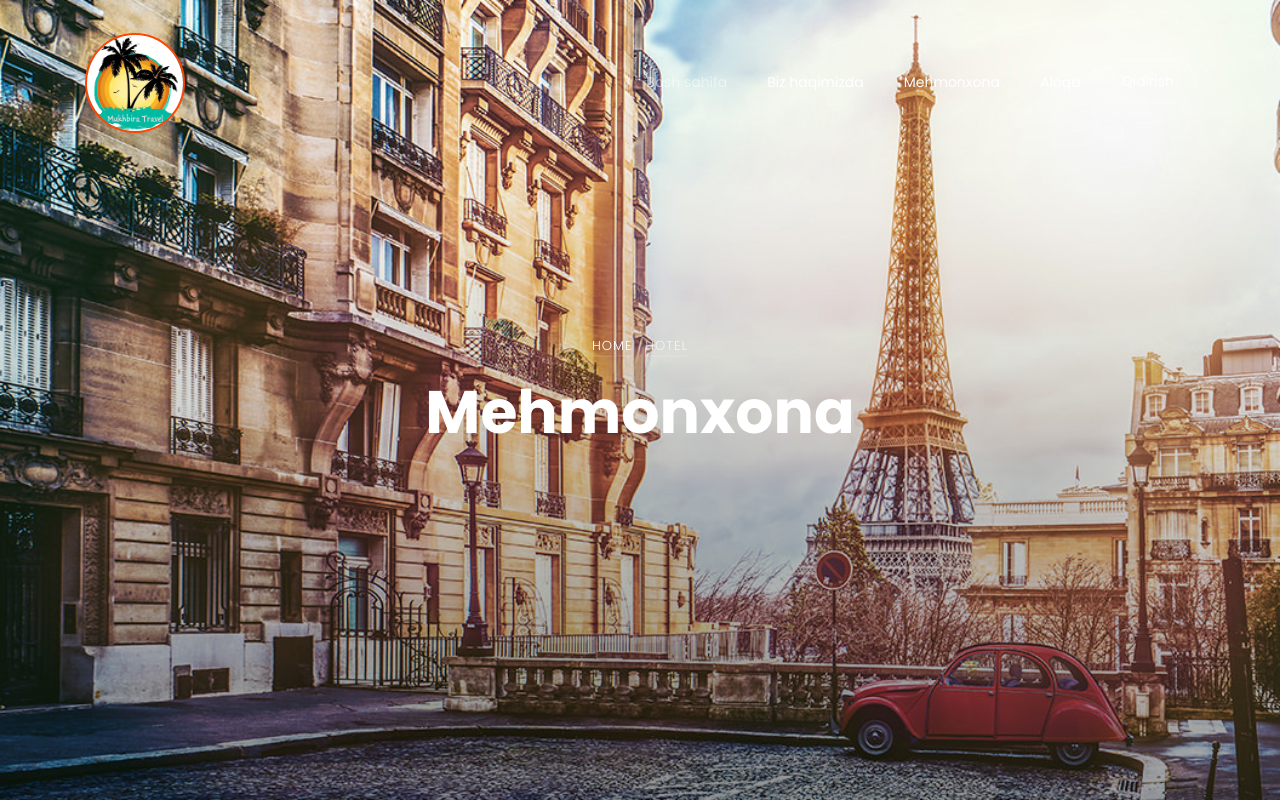
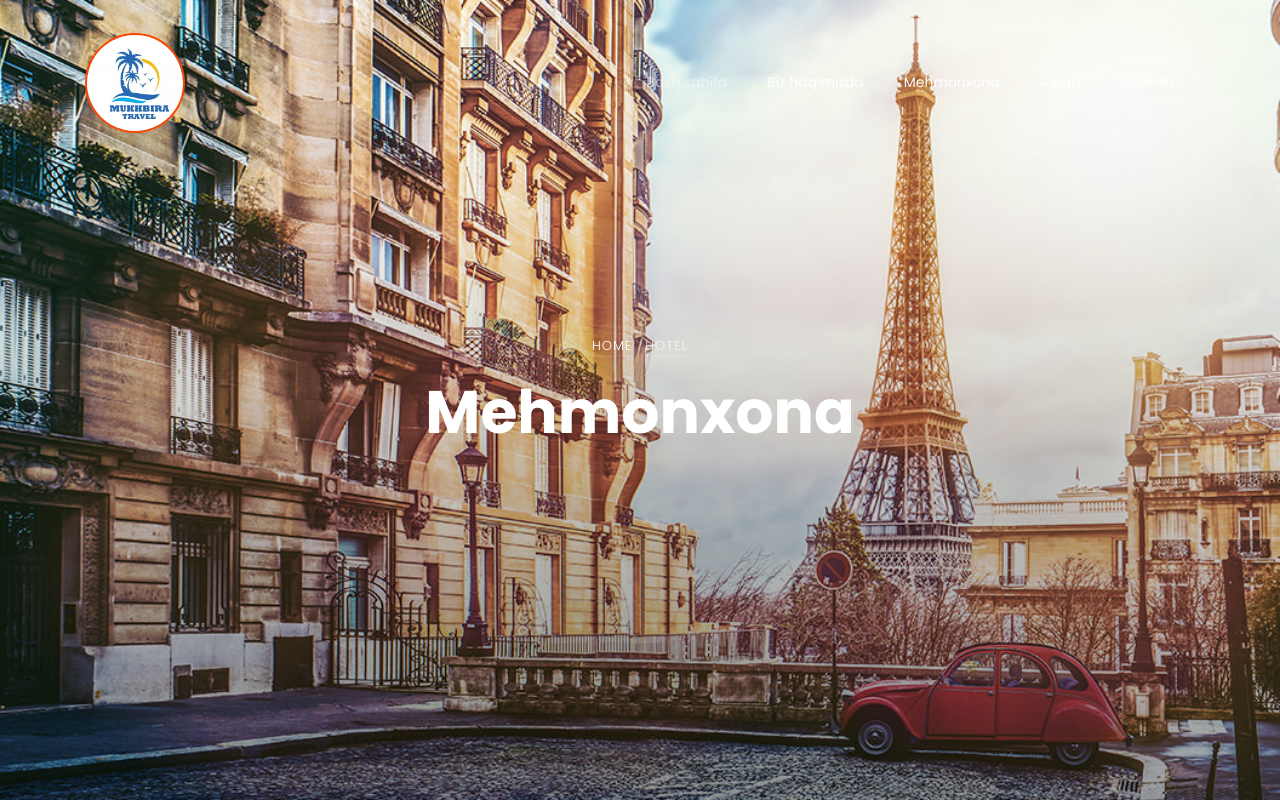
Before and after one commit to mukhriddinkamoljonov/Mukhbira-Travel, a plain HTML site: page hotel.html in a window 1280 px wide. Shown: the top 802 px of the page. Drawn offline with Linux system fonts and the light colour scheme; some packages are replaced by stand-ins of ours; no server answers; files whose address does not match are found by name.

Commit message:
jhsddjsvj

```diff
--- a/hotel.html
+++ b/hotel.html
@@ -36,13 +36,13 @@
     <link rel="stylesheet" href="css/style.css" />
   </head>
   <body>
-    <nav
+   <nav
       class="navbar navbar-expand-lg navbar-dark ftco_navbar bg-dark ftco-navbar-light"
       id="ftco-navbar"
     >
       <div class="container">
         <a class="navbar-brand" href="index.html"
-          ><img src="./images/mukhbira.png" alt="" />
+          ><img src="./images/logo.jpg" alt="" />
         </a>
         <button
           class="navbar-toggler"
```
Also changed, not shown: about.html (+1 -1 lines), cards.html (+2 -2 lines), contact.html (+1 -1 lines), index.html (+1 -1 lines), images/logo.jpg (added), 2 other files.
